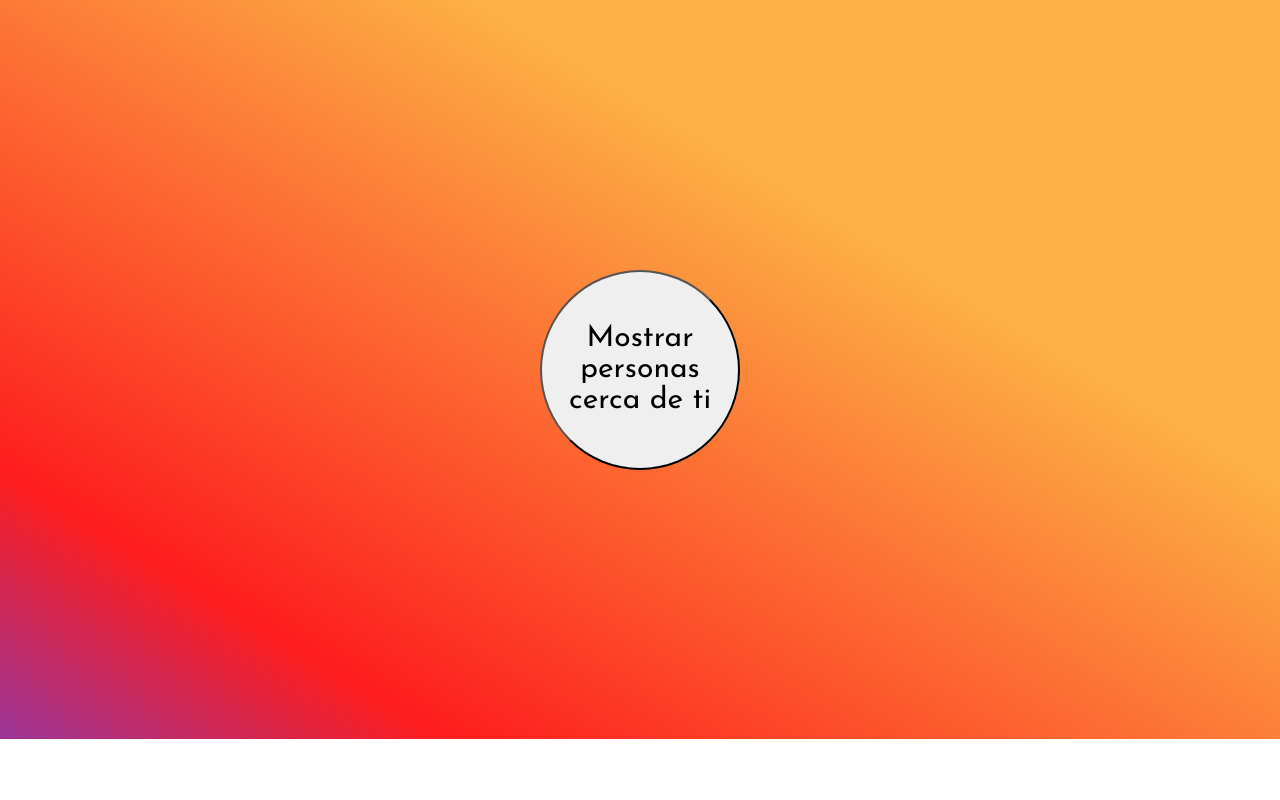
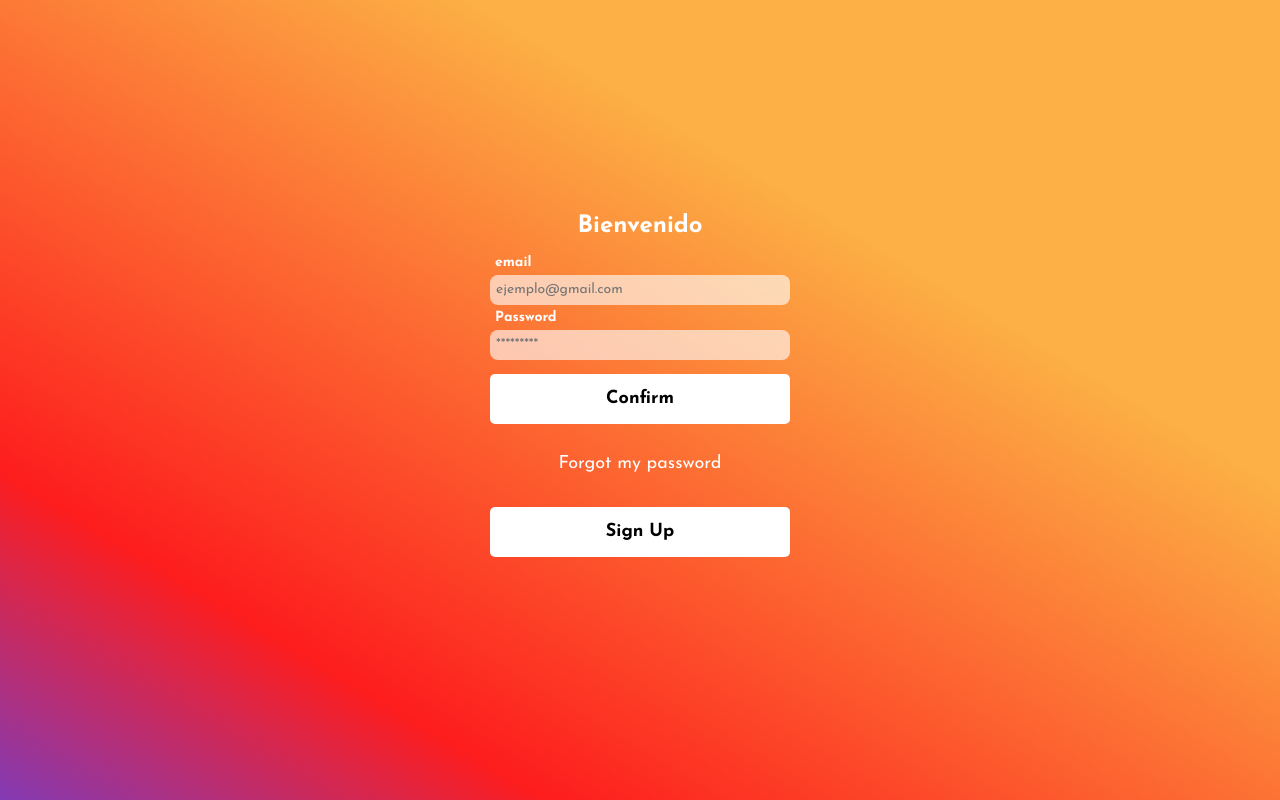
Before and after one commit to taberoajorge/flink-match, a React (Create React App) app: page / in a window 1280 px wide. Built offline with nearby package versions, Linux system fonts and the light colour scheme; no server answers; some icons are missing.

Commit message:
se corrigen dependencias para deploy en webpack

```diff
--- a/src/routes/App.js
+++ b/src/routes/App.js
@@ -1,5 +1,5 @@
 import React from 'react';
-import { BrowserRouter, Routes, Route } from 'react-router-dom';
+import { BrowserRouter, Routes, Route, Link } from 'react-router-dom';
 import GlobalStyle from '../GlobalStyles';
 import CreateAccount from '../pages/CreateAccount';
 import LikedUsers from '../pages/LikedUsers';
@@ -11,11 +11,11 @@ function App() {
     <BrowserRouter>
       <GlobalStyle />
       <Routes>
-        <Route exact path="/" element={<SearchPage />} />
+        <Route exact path="/jevitos-search" element={<SearchPage />} />
         <Route exact path="/login" element={<Login />} />
         <Route exact path="/create-account" element={<CreateAccount />} />
         <Route exact path="/liked-users" element={<LikedUsers />} />
-        <Route exact path="*" element={<p>error 404 not found</p>} />
+        <Route exact path="*" element={<Login />} />
       </Routes>
     </BrowserRouter>
   );
```
Also changed, not shown: 3 other files (tests, documents, lock files or other folders).
